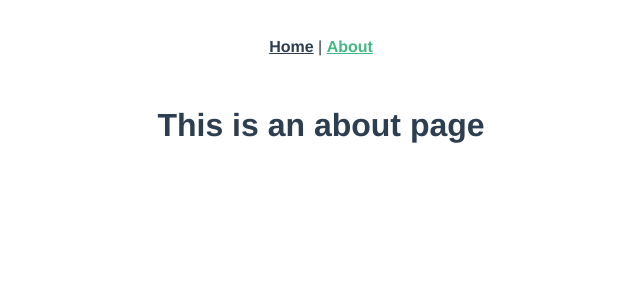
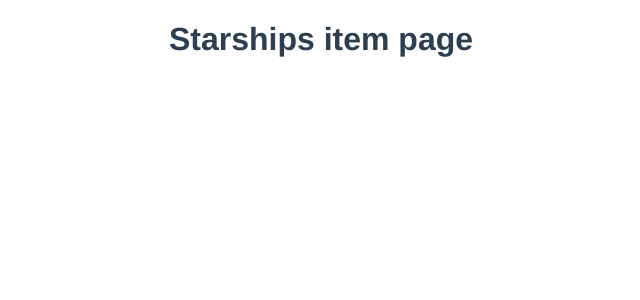
Before and after one commit to kirillurgant/galaxy_base, a Vue app: page /about in a window 1280 px wide. Shown: the top 300 px of the page, without its empty margins (319-959 px from the left). Built offline with nearby package versions, Linux system fonts and the light colour scheme.

Commit message:
first init

```diff
--- a/src/App.vue
+++ b/src/App.vue
@@ -1,29 +1,15 @@
 <template>
   <div id="app">
-    <div id="nav">
-      <router-link to="/">Home</router-link> |
-      <router-link to="/about">About</router-link>
-    </div>
     <router-view/>
   </div>
 </template>
 
 <style lang="scss">
 #app {
-  font-family: 'Avenir', Helvetica, Arial, sans-serif;
+  font-family: Helvetica, Arial, sans-serif;
   -webkit-font-smoothing: antialiased;
   -moz-osx-font-smoothing: grayscale;
   text-align: center;
   color: #2c3e50;
 }
-#nav {
-  padding: 30px;
-  a {
-    font-weight: bold;
-    color: #2c3e50;
-    &.router-link-exact-active {
-      color: #42b983;
-    }
-  }
-}
 </style>
--- /dev/null
+++ b/src/api/index.js
@@ -0,0 +1 @@
+// TODO:
--- /dev/null
+++ b/src/const/statusTypes.js
@@ -0,0 +1,3 @@
+export const loading = 'loading';
+export const success = 'success';
+export const error = 'error';
--- a/src/router.js
+++ b/src/router.js
@@ -1,6 +1,6 @@
 import Vue from 'vue';
 import Router from 'vue-router';
-import Home from './views/Home.vue';
+import Starships from './views/Starships.vue';
 
 Vue.use(Router);
 
@@ -10,16 +10,17 @@ export default new Router({
   routes: [
     {
       path: '/',
-      name: 'home',
-      component: Home,
+      name: 'starships',
+      component: Starships,
     },
     {
-      path: '/about',
-      name: 'about',
+      path: '/:id',
+      name: 'starshipsItem',
       // route level code-splitting
       // this generates a separate chunk (about.[hash].js) for this route
       // which is lazy-loaded when the route is visited.
-      component: () => import(/* webpackChunkName: "about" */ './views/About.vue'),
+      component: () => import(/* webpackChunkName: "about" */ './views/StarshipsItem.vue'),
     },
+    // TODO: 404 or redirect to root
   ],
 });
--- a/src/store.js
+++ b/src/store/index.js
@@ -1,16 +1,11 @@
 import Vue from 'vue';
 import Vuex from 'vuex';
+import startships from './modules/starships';
 
 Vue.use(Vuex);
 
 export default new Vuex.Store({
-  state: {
-
-  },
-  mutations: {
-
-  },
-  actions: {
-
+  modules: {
+    startships,
   },
 });
--- /dev/null
+++ b/src/store/modules/starships/index.js
@@ -0,0 +1,9 @@
+import * as statusTypes from '@/const/statusTypes';
+
+const initState = {
+  status: statusTypes.loading,
+};
+
+export default {
+  state: initState,
+};
--- a/src/views/About.vue
+++ /dev/null
@@ -1,5 +0,0 @@
-<template>
-  <div class="about">
-    <h1>This is an about page</h1>
-  </div>
-</template>
--- a/src/views/Home.vue
+++ b/src/views/Starships.vue
@@ -10,7 +10,7 @@
 import HelloWorld from '@/components/HelloWorld.vue';
 
 export default {
-  name: 'home',
+  name: 'Starships',
   components: {
     HelloWorld,
   },
--- /dev/null
+++ b/src/views/StarshipsItem.vue
@@ -0,0 +1,5 @@
+<template>
+  <div>
+    <h1>Starships item page</h1>
+  </div>
+</template>
```
Also changed, not shown: tz.txt (added).
